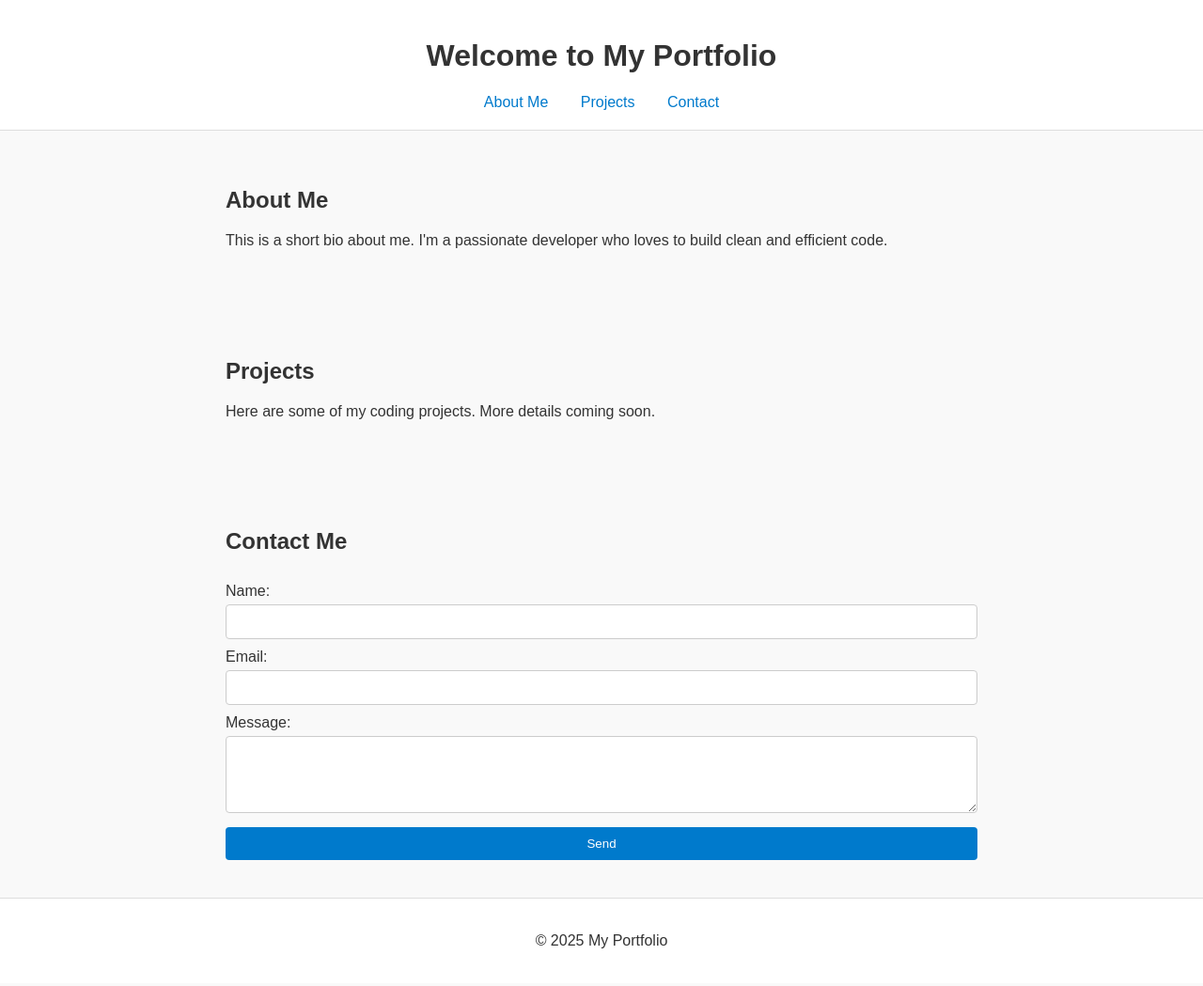
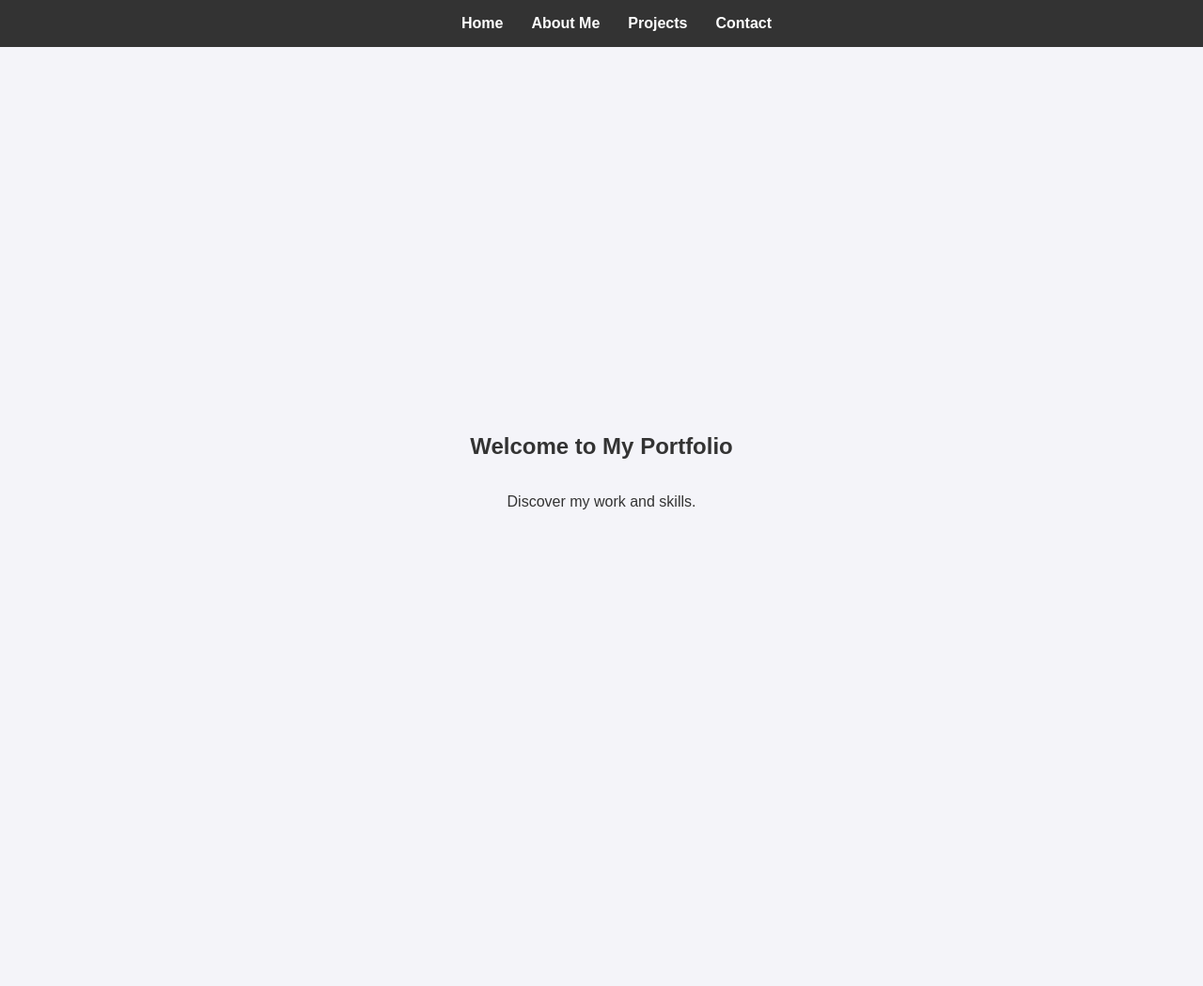
Before and after one commit to ZachD2009/Zach-Portfolio-Website, a plain HTML site: page index.html in a window 1280 px wide. Shown: the top 1049 px of the page at 94% size. Drawn offline with Linux system fonts and the light colour scheme.

Commit message:
Add files via upload

```diff
--- a/index.html
+++ b/index.html
@@ -6,45 +6,40 @@
     <meta name="viewport" content="width=device-width, initial-scale=1.0">
     <title>My Portfolio</title>
     <link rel="stylesheet" href="style.css">
+    <script src="script.js" defer></script>
 </head>
 <body>
-    <header>
+    <nav>
+        <ul>
+            <li><a href="#home">Home</a></li>
+            <li><a href="#about">About Me</a></li>
+            <li><a href="#projects">Projects</a></li>
+            <li><a href="#contact">Contact</a></li>
+        </ul>
+    </nav>
+    <section id="home" class="section">
         <h1>Welcome to My Portfolio</h1>
-        <nav>
-            <a href="#about">About Me</a>
-            <a href="#projects">Projects</a>
-            <a href="#contact">Contact</a>
-        </nav>
-    </header>
-
-    <section id="about">
+        <p>Discover my work and skills.</p>
+    </section>
+    <section id="about" class="section">
         <h2>About Me</h2>
-        <p>This is a short bio about me. I'm a passionate developer who loves to build clean and efficient code.</p>
+        <p>I am a passionate developer who loves building web applications.</p>
     </section>
-
-    <section id="projects">
+    <section id="projects" class="section">
         <h2>Projects</h2>
-        <p>Here are some of my coding projects. More details coming soon.</p>
+        <p>Here are some of my favorite projects.</p>
     </section>
-
-    <section id="contact">
+    <section id="contact" class="section">
         <h2>Contact Me</h2>
-        <form action="#" method="post">
+        <form action="https://formspree.io/f/mnqkygqg" method="POST">
             <label for="name">Name:</label>
             <input type="text" id="name" name="name" required>
-
             <label for="email">Email:</label>
             <input type="email" id="email" name="email" required>
-
             <label for="message">Message:</label>
-            <textarea id="message" name="message" rows="4" required></textarea>
-
+            <textarea id="message" name="message" required></textarea>
             <button type="submit">Send</button>
         </form>
     </section>
-
-    <footer>
-        <p>&copy; 2025 My Portfolio</p>
-    </footer>
 </body>
 </html>
--- /dev/null
+++ b/script.js
@@ -0,0 +1,17 @@
+
+document.addEventListener("DOMContentLoaded", () => {
+    const sections = document.querySelectorAll(".section");
+    const observer = new IntersectionObserver(entries => {
+        entries.forEach(entry => {
+            if (entry.isIntersecting) {
+                entry.target.classList.add("visible");
+            }
+        });
+    }, {
+        threshold: 0.1
+    });
+
+    sections.forEach(section => {
+        observer.observe(section);
+    });
+});
--- a/style.css
+++ b/style.css
@@ -1,64 +1,68 @@
 
 body {
+    margin: 0;
     font-family: Arial, sans-serif;
+    scroll-behavior: smooth;
+    background-color: #f4f4f9;
+    color: #333;
+}
+nav {
+    background-color: #333;
+    padding: 1em;
+    position: fixed;
+    width: 100%;
+    top: 0;
+    z-index: 1000;
+}
+nav ul {
+    list-style: none;
+    display: flex;
+    justify-content: center;
     margin: 0;
     padding: 0;
-    background-color: #f9f9f9;
-    color: #333;
 }
-
-header {
-    background-color: #fff;
-    padding: 20px;
-    text-align: center;
-    border-bottom: 1px solid #ddd;
+nav ul li {
+    margin: 0 15px;
 }
-
-nav a {
-    margin: 0 15px;
+nav ul li a {
+    color: white;
     text-decoration: none;
-    color: #007acc;
+    font-weight: bold;
 }
-
-section {
-    padding: 40px;
-    max-width: 800px;
-    margin: auto;
+.section {
+    padding: 100px 20px;
+    min-height: 100vh;
+    display: flex;
+    flex-direction: column;
+    align-items: center;
+    justify-content: center;
+    opacity: 0;
+    transform: translateY(20px);
+    transition: opacity 1s ease-out, transform 1s ease-out;
 }
-
+.section.visible {
+    opacity: 1;
+    transform: translateY(0);
+}
 form {
     display: flex;
     flex-direction: column;
+    width: 300px;
 }
-
-label {
-    margin-top: 10px;
+input, textarea {
+    margin-bottom: 10px;
+    padding: 10px;
+    border: 1px solid #ccc;
+    border-radius: 5px;
 }
-
-input, textarea {
+button {
     padding: 10px;
-    margin-top: 5px;
-    border: 1px solid #ccc;
-    border-radius: 4px;
-}
-
-button {
-    margin-top: 15px;
-    padding: 10px;
-    background-color: #007acc;
+    background-color: #333;
     color: white;
     border: none;
-    border-radius: 4px;
+    border-radius: 5px;
     cursor: pointer;
 }
-
 button:hover {
-    background-color: #005fa3;
+    background-color: #555;
 }
-
-footer {
-    text-align: center;
-    padding: 20px;
-    background-color: #fff;
-    border-top: 1px solid #ddd;
-}
```
